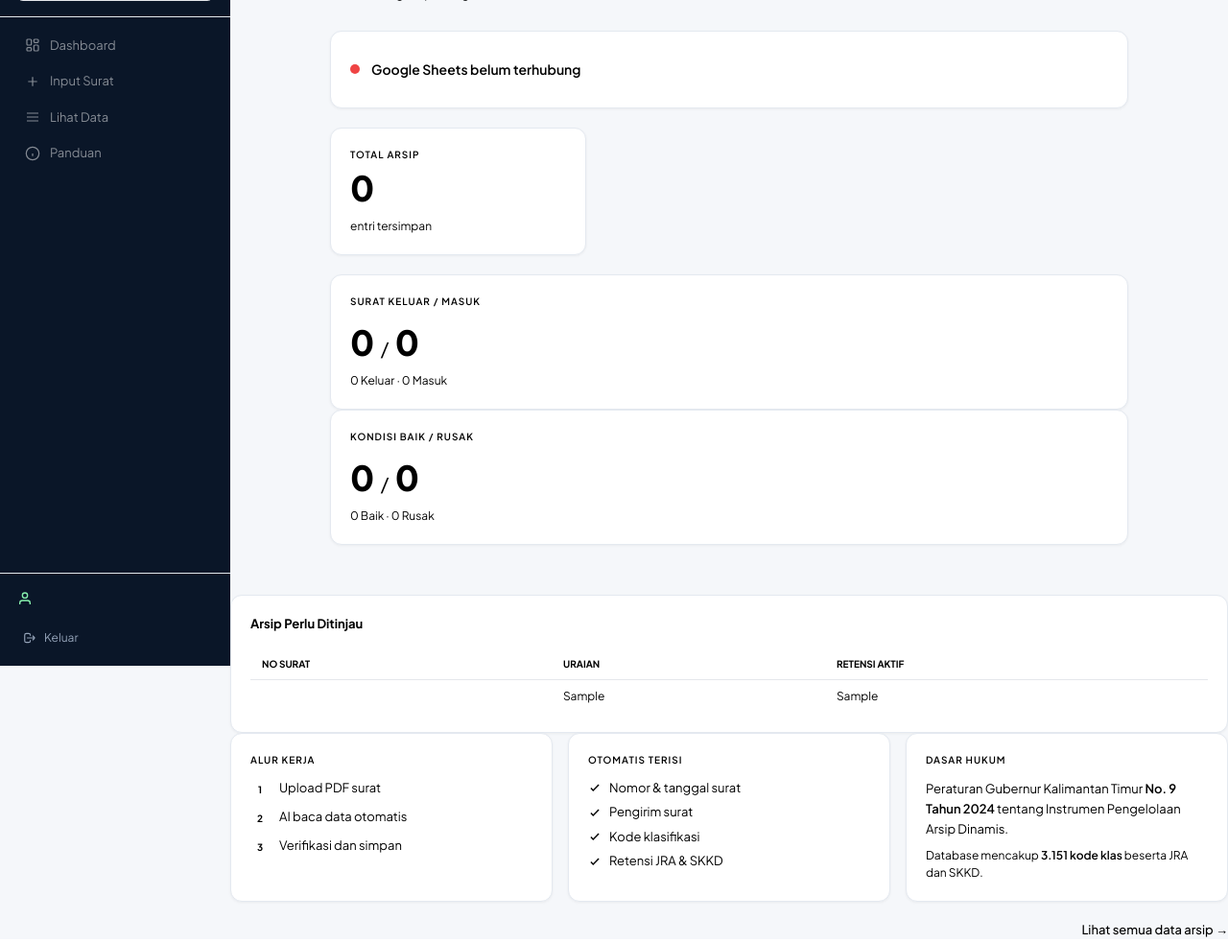
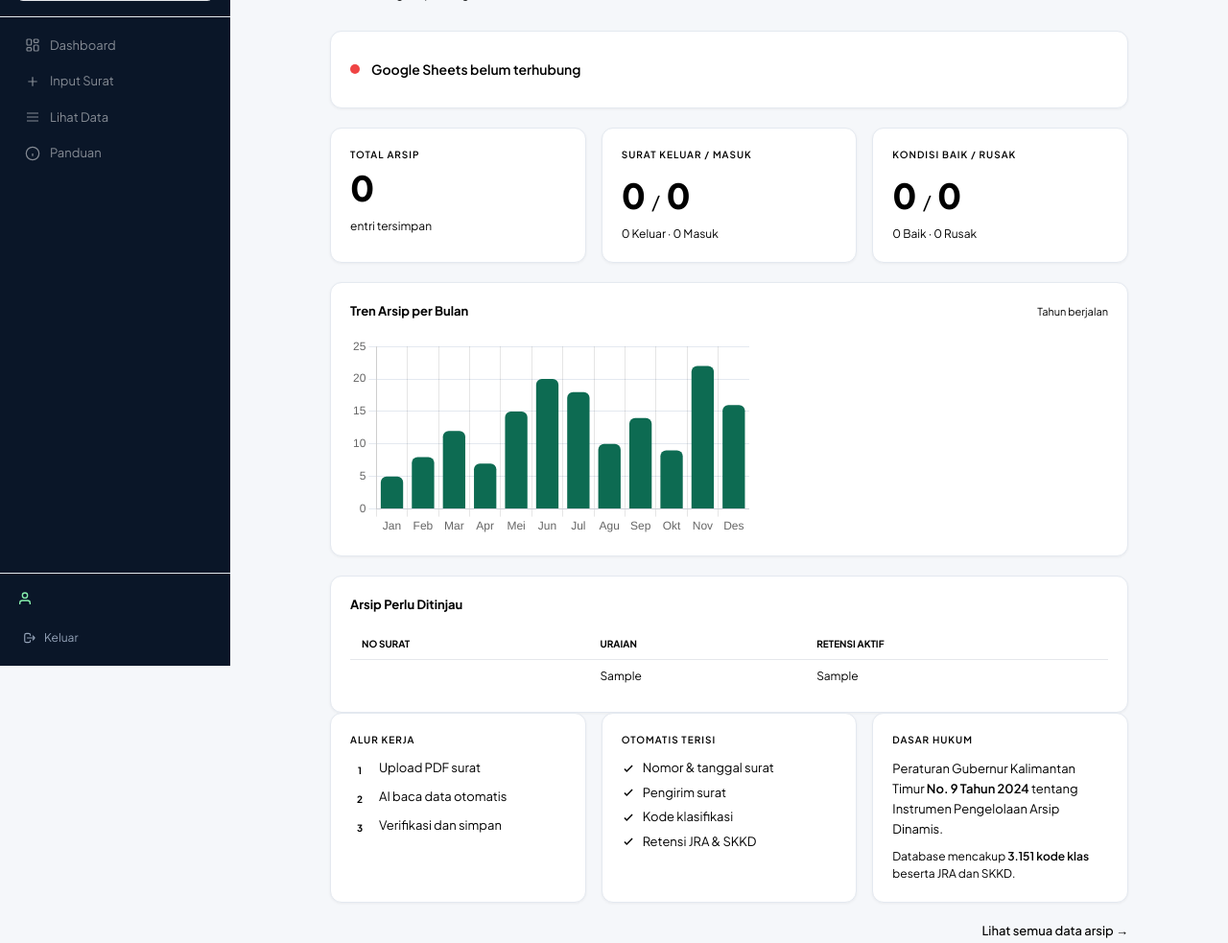
Before and after one commit to zakinekal/project-ARDIVA, a Python web app: template templates/bidang/dashboard.html in a window 1280 px wide. Shown: the part 106-1089 px from the top of the page at 96% size. Run offline with Jinja, Linux system fonts and the light colour scheme; the template is opened without the code that fills it: most values are stand-ins (such as "Sample title", 1, 10 or a date in 2020); some libraries are stand-ins or nearby versions.

Commit message:
Perbaiki layout dashboard dan grafik

```diff
--- a/templates/bidang/dashboard.html
+++ b/templates/bidang/dashboard.html
@@ -50,7 +50,6 @@
     </p>
     <p class="text-[12px] text-muted mt-1">entri tersimpan</p>
   </div>
-  </div>
 
   <!-- Card 2: Jumlah Surat Keluar vs Surat Masuk -->
   <div class="card p-5">
@@ -78,10 +77,21 @@
       <p class="text-[12px] text-muted mt-1">
         {{ total_baik }} Baik · {{ total_rusak }} Rusak
       </p>
+  </div>
+
+  </div>
+
+  <!-- Grafik Bar -->
+  <div class="card p-5 mt-5">
+    <div class="flex items-center justify-between mb-4">
+      <p class="text-[13px] font-bold text-ink">Tren Arsip per Bulan</p>
+      <span class="text-[11px] text-muted">Tahun berjalan</span>
+    </div>
+    <div class="h-52">
+      <canvas id="grafikArsip"></canvas>
     </div>
   </div>
 
-  <!-- Grafik Bar -->
   <script>
   new Chart(document.getElementById("grafikArsip"), {
     type: "bar",
```
